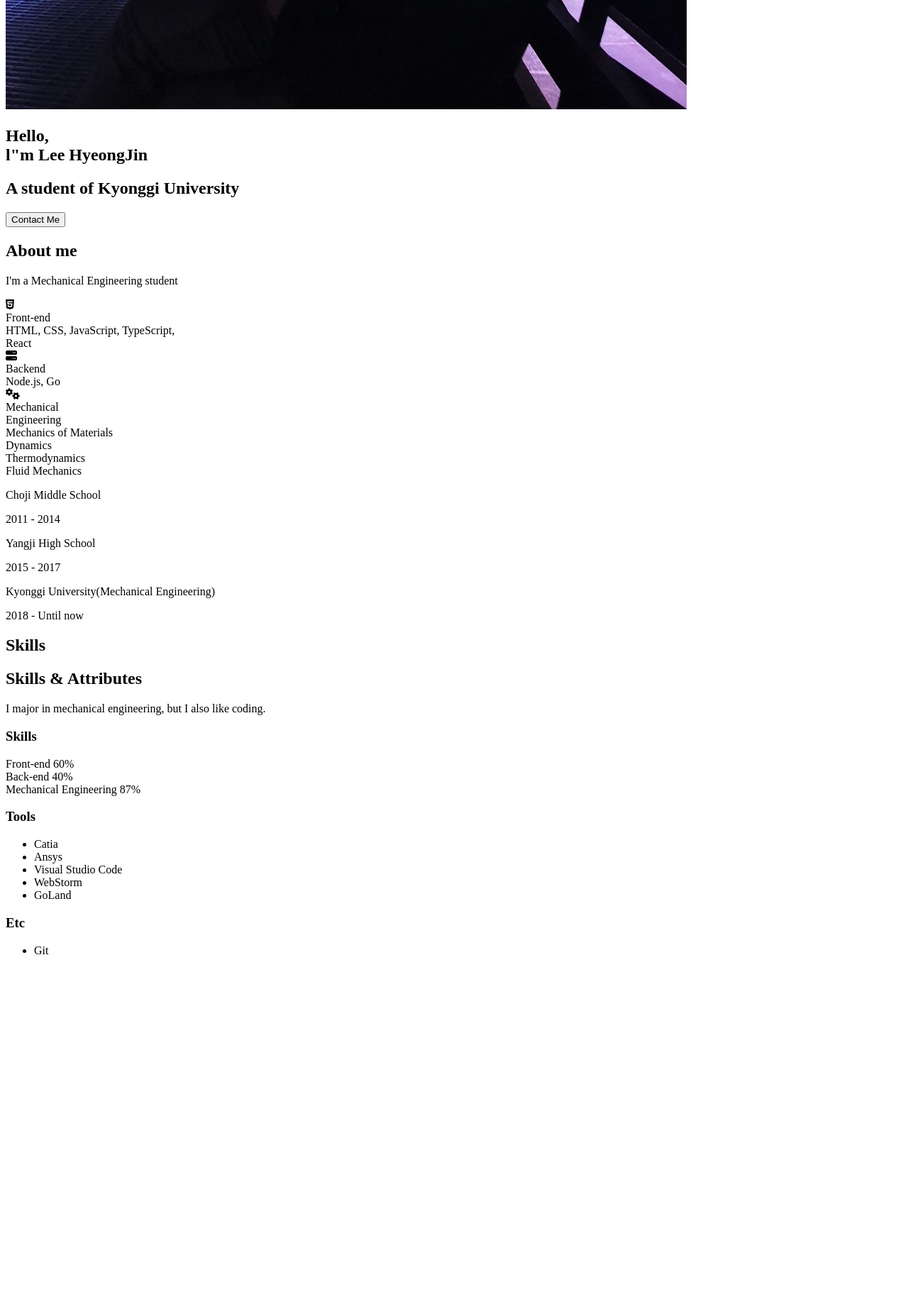
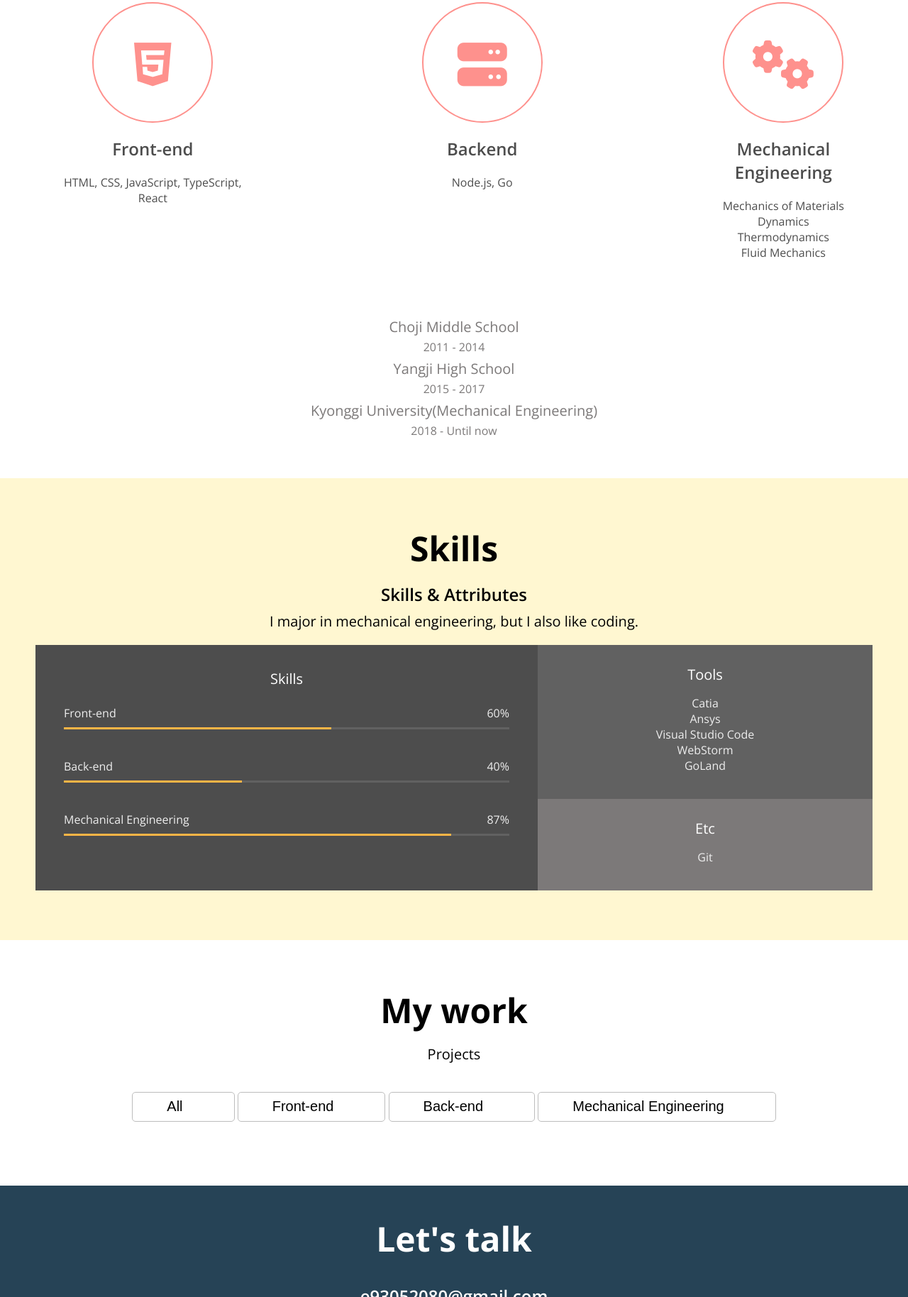
Before and after one commit to LUKE-hyungjin/portfolioweb, a plain HTML site: page 포트폴리오/index.html in a window 1280 px wide. Shown: the part 972-2800 px from the top of the page at 71% size. Before the commit the page ends 2337 px from the top, so only its background shows below. Drawn offline with nearby package versions, Linux system fonts and the light colour scheme.

Commit message:
css:finish

```diff
--- a/포트폴리오/index.html
+++ b/포트폴리오/index.html
@@ -24,25 +24,31 @@
 </head>
 <body>
     <!--  Navbar  -->
-    <nav class="navbar">
+    <nav id="navbar">
         <div class="navbar__logo">
             <i class="fas fa-cog"></i>
             <a href="#">Luke</a>
         </div>
         <ul class="navbar__menu">
-            <li class="navbar__manu__item">Home</li>
+            <li class="navbar__manu__item active">Home</li>
             <li class="navbar__manu__item">About</li>
             <li class="navbar__manu__item">Skills</li>
             <li class="navbar__manu__item">My work</li>
             <li class="navbar__manu__item">Testimonial</li>
             <li class="navbar__manu__item">Contact</li>
         </ul>
+    <!--  Toggle button  -->
+        <button class="navbar__toggle-btn">
+            <i class="fas fa-bars"></i>
+        </button>
     </nav>
-    <section class="home">
+
+    <!--  Home  -->
+    <section id="home">
         <img
                 src="imgs/profile.jpeg"
                 alt="Luke's profile photo"
-                class="home__ avatar"
+                class="home__avatar"
         >
         <h1 class="home__title">Hello, <br/>l"m Lee HyeongJin</h1>
         <h2 class="home__description">A student of Kyonggi University</h2>
@@ -50,7 +56,7 @@
     </section>
 
     <!-- About -->
-    <section class="about">
+    <section id="about" class="section section__container">
         <h1>About me</h1>
         <p>I'm a Mechanical Engineering student</p>
         <div class="about__majors">
@@ -58,7 +64,7 @@
                 <div class="major__icon">
                     <i class="fab fa-html5"></i>
                 </div>
-                <div class="major__title">Front-end</div>
+                <h2 class="major__title">Front-end</h2>
                 <div class="major__description">
                     HTML, CSS, JavaScript, TypeScript,
                     <br/>React
@@ -68,14 +74,14 @@
                 <div class="major__icon">
                     <i class="fas fa-server"></i>
                 </div>
-                <div class="major__title">Backend</div>
+                <h2 class="major__title">Backend</h2>
                 <div class="major__description">Node.js, Go</div>
             </div>
             <div class="major">
                 <div class="major__icon">
                     <i class="fas fa-cogs"></i>
                 </div>
-                <div class="major__title">Mechanical<br/>Engineering</div>
+                <h2 class="major__title">Mechanical<br/>Engineering</h2>
                 <div class="major__description">
                     Mechanics of Materials
                     <br/>Dynamics
@@ -101,7 +107,8 @@
     </section>
 
     <!-- Skills -->
-    <section class="skills">
+    <section id="skills" class="section">
+        <div class="section__container">
             <h1>Skills</h1>
             <h2>Skills & Attributes</h2>
             <p>
@@ -116,7 +123,7 @@
                             <span>60%</span>
                         </div>
                         <div class="skill_bar">
-                        <div class="skill__value"></div>
+                            <div class="skill__value" style="width: 60%"></div>
                         </div>
                     </div>
                     <div class="skill">
@@ -125,7 +132,7 @@
                             <span>40%</span>
                         </div>
                         <div class="skill_bar">
-                        <div class="skill__value"></div>
+                            <div class="skill__value" style="width: 40%"></div>
                         </div>
                     </div>
                     <div class="skill">
@@ -134,7 +141,7 @@
                             <span>87%</span>
                         </div>
                         <div class="skill_bar">
-                        <div class="skill__value"></div>
+                            <div class="skill__value" style="width: 87%"></div>
                         </div>
                     </div>
                 </div>
@@ -149,7 +156,6 @@
                             <li><span>GoLand</span></li>
                         </ul>
                     </div>
-            </div>
                     <div class="etc">
                         <h3 class="skillset__title">Etc</h3>
                         <ul class="etc__list">
@@ -157,12 +163,35 @@
                         </ul>
                     </div>
                 </div>
+            </div>
+        </div>
     </section>
+
     <!-- Work -->
-    <section class="work"></section>
-    <!-- Testimonials -->
-    <section class="testimonials"></section>
+    <section id="work" class="section">
+        <h1>My work</h1>
+        <h3>Projects</h3>
+        <div class="work__categories">
+            <button class="category__btn">All<span class="category__count">8</span></button>
+            <button class="category__btn">Front-end<span class="category__count">3</span></button>
+            <button class="category__btn">Back-end<span class="category__count">3</span></button>
+            <button class="category__btn">Mechanical Engineering<span class="category__count">2</span></button>
+        </div>
+        <div class="work__projects">
+            <a href="" class="project" target="_blank"></a>
+        </div>
+    </section>
+
     <!-- Contact -->
-    <section class="contact"></section>
+    <section id="contact" class="section">
+        <h1 class="contact__title">Let's talk</h1>
+        <h2 class="contact__email">e93052080@gmail.com</h2>
+        <div class="contact__links">
+            <a href="https://github.com/leehyeongjin1" target="_blank">
+                <i class="fab fa-github-square"></i>
+            </a>
+        </div>
+        <p class="contact__rights">2021 Luke - All rights reserved</p>
+    </section>
 </body>
 </html>
--- a/포트폴리오/style.css
+++ b/포트폴리오/style.css
@@ -0,0 +1,360 @@
+/* Global */
+:root{
+    /* Color */
+    --color-white: #ffffff;
+    --color-light-white: #eeeeee;
+    --color-dark-white: #bdbdbd;
+    --color-blue: #d279d1;
+    --color-dark-green: #264356;
+    --color-deepdark-green: #152e41;
+    --color-dark-blue: #1405e5;
+    --color-dark-grey: #4d4d4d;
+    --color-grey: #616161;
+    --color-light-grey: #7c7979;
+    --color-pink: #fe918d;
+    --color-yellow: #fff7d1;
+    --color-orange: #feb546;
+    --color-black: #000000;
+
+    /* Font size */
+    --font-large: 48px;
+    --font-medium: 24px;
+    --font-regular: 20px;
+    --font-small: 16px;
+    --font-micro: 14px;
+
+    /* Font weight */
+    --weight-bold: 700;
+    --weight-semi-bold: 600;
+    --weight-regular: 400;
+
+    /* Size */
+    --size-border-radius: 5px;
+
+    /* Annimation */
+    --animation-duration: 270ms
+}
+
+/* Universal tags */
+*{
+    box-sizing: border-box;
+}
+body{
+    font-family: 'Open Sans', sans-serif;
+    margin: 0;
+    cursor: default;
+}
+
+a{
+    text-decoration: none;
+    color: var(--color-white);
+}
+
+ul{
+    padding-left: 0;
+}
+
+li{
+    list-style: none;
+}
+
+button{
+    background-color: transparent;
+    cursor: pointer;
+    border: none;
+    outline: none;
+}
+
+/* Typography */
+h1{
+    font-size: var(--font-large);
+    font-weight: var(--weight-bold);
+    color: var(--color-black);
+    margin: 16px 0;
+}
+
+h2{
+    font-size: var(--font-medium);
+    font-weight: var(--weight-semi-bold);
+    color: var(--color-black);
+    margin: 8px 0;
+}
+
+h3{
+    font-size: var(--font-regular);
+    font-weight: var(--font-regular);
+    color: var(--color-black);
+    margin: 8px 0;
+}
+p{
+    font-size: var(--font-regular);
+    font-weight: var(--font-regular);
+    color: var(--color-black);
+    margin: 4px 0;
+}
+
+/* Navbar */
+#navbar {
+    display: flex;
+    justify-content: space-between;
+    background-color: var(--color-dark-green);
+    align-items: center;
+    color: var(--color-white);
+    padding: 8px 12px 12px 12px;
+}
+.navbar__menu{
+    display: flex;
+}
+
+.navbar__logo{
+    font-size: var(--font-medium);
+    font-weight: var(--weight-semi-bold);
+}
+
+.navbar__manu__item{
+    padding: 8px 12px;
+    margin: 0 4px;
+    cursor: pointer;
+    border-radius: var(--size-border-radius);
+}
+.navbar__manu__item.active{
+    border: 1px solid var(--color-white);
+}
+.navbar__manu__item:hover{
+    background-color: var(--color-deepdark-green);
+}
+
+.navbar__toggle-btn{
+    position: absolute;
+    top: 10px;
+    right: 32px;
+    font-size: 24px;
+    color: var(--color-white);
+    display: none;
+}
+
+/* Home */
+#home{
+    background: url("imgs/home_background.png") center/cover no-repeat;
+    padding: 40px;
+    text-align: center;
+}
+.home__avatar{
+    width: 250px;
+    height: 250px;
+    border-radius: 50%;
+    border: 2px solid var(--color-light-white);
+}
+.home__title,
+.home__description{
+    color: var(--color-light-white);
+}
+
+.home__contact{
+    color: var(--color-light-white);
+    font-size: var(--font-regular);
+    font-weight: var(--weight-bold);
+    border-radius: var(--size-border-radius);
+    margin: 24px;
+    padding: 8px 12px;
+    border: 2px solid var(--color-white);
+}
+
+/* Section common */
+.section{
+    padding: 50px;
+    text-align: center;
+    margin: auto;
+}
+
+.section__container{
+    max-width: 1200px;
+    margin: auto;
+}
+
+/* About */
+.about__majors{
+    display: flex;
+    justify-content: space-between;
+    margin: 80px 0;
+}
+.major__icon:hover i{
+    color: var(--color-orange);
+    transform: rotate(-30deg) scale(1.3);
+}
+.major__icon{
+    width: 170px;
+    height: 170px;
+    line-height: 170px;
+    font-size: 70px;
+    border-radius: 50%;
+    color: var(--color-pink);
+    border: 2px solid var(--color-pink);
+    margin: auto;
+    margin-bottom: 20px;
+}
+.major__icon i{
+    transition: all var(--animation-duration) ease;
+}
+.major__title,
+.major__description{
+    color: var(--color-dark-grey);
+}
+.major__title{
+    margin-bottom: 20px;
+}
+.major__description{
+    font-size: var(--font-small);
+}
+.school{
+    margin: 6px 16px;
+}
+.school__name,
+.school__period{
+    color: var(--color-light-grey)
+}
+
+.school__period{
+    font-size: var(--font-small);
+}
+
+/* Skill */
+#skills{
+    background-color: var(--color-yellow);
+}
+
+.skillset{
+    display: flex;
+    background-color: var(--color-light-grey);
+    color: var(--color-light-white);
+    margin: 20px 0;
+}
+.skillset__title{
+    color: var(--color-white);
+}
+.skillset__left{
+    flex-basis: 60%;
+    background-color: var(--color-dark-grey);
+    padding: 20px 40px;
+    line-height: 40px;
+}
+.skill{
+    margin-bottom: 32px;
+}
+.skill__description{
+    display: flex;
+    justify-content: space-between;
+}
+.skillset__right{
+    flex-basis: 40%;
+}
+.skill_bar{
+    width:  100%;
+    height: 3px;
+    background-color: var(--color-grey);
+}
+.skill__value{
+    height: 3px;
+    background-color: var(--color-orange);
+}
+.tools{
+    background-color: var(--color-grey);
+}
+
+.tools,
+.etc{
+    padding: 20px;
+}
+
+/* Work */
+.work__categories{
+    margin: 40px;
+}
+
+.category__btn{
+    border: 1px solid var(--color-dark-white);
+    border-radius: var(--size-border-radius);
+    font-size: var(--font-regular);
+    padding: 8px 48px;
+}
+
+.category__btn.active,
+.category__btn:hover{
+    background-color: var(--color-pink);
+    color: var(--color-white);
+}
+
+.category__btn.active .category__count,
+.category__btn:hover .category__count{
+    opacity: 1;
+    top: 0;
+}
+
+.category__count{
+    background-color: var(--color-orange);
+    border-radius: 50%;
+    color: var(--color-white);
+    width: 24px;
+    height: 24px;
+    display: inline-block;
+    position: relative;
+    top: -20px;
+    left: 4px;
+    opacity: 0;
+    transition: all var(--animation-duration) easy-in;
+}
+
+/* Contact */
+#contact{
+    background-color: var(--color-dark-green);
+    padding: 10px 20px 50px 20px;
+}
+
+.contact__title,
+.contact__email,
+.contact__rights{
+    color: var(--color-white);
+}
+
+.contact__title{
+    margin: 32px 0;
+}
+
+.contact__links{
+    font-size: var(--font-large);
+    margin: 24px 0;
+}
+
+.contact__links i:hover{
+    transform: scale(1.1);
+    color: var(--color-orange);
+    transition: all var(--animation-duration) easy-in;
+}
+
+/* For below 768px screen width */
+@media screen and (max-width: 768px) {
+    .navbar__toggle-btn{
+        display: block;
+    }
+    #navbar{
+        flex-direction: column;
+        align-items: flex-start;
+    }
+    .navbar__menu{
+        flex-direction: column;
+        text-align: center;
+        width: 100%;
+        display: none;
+    }
+    .about__majors{
+        flex-direction: column;
+    }
+
+    .major{
+        margin: 38px;
+    }
+
+    .skillset{
+        flex-direction: column;
+    }
+}
```
Also changed, not shown: 포트폴리오/imgs/home_background.png (added). Lines whose indentation alone changed are shown as unchanged.
